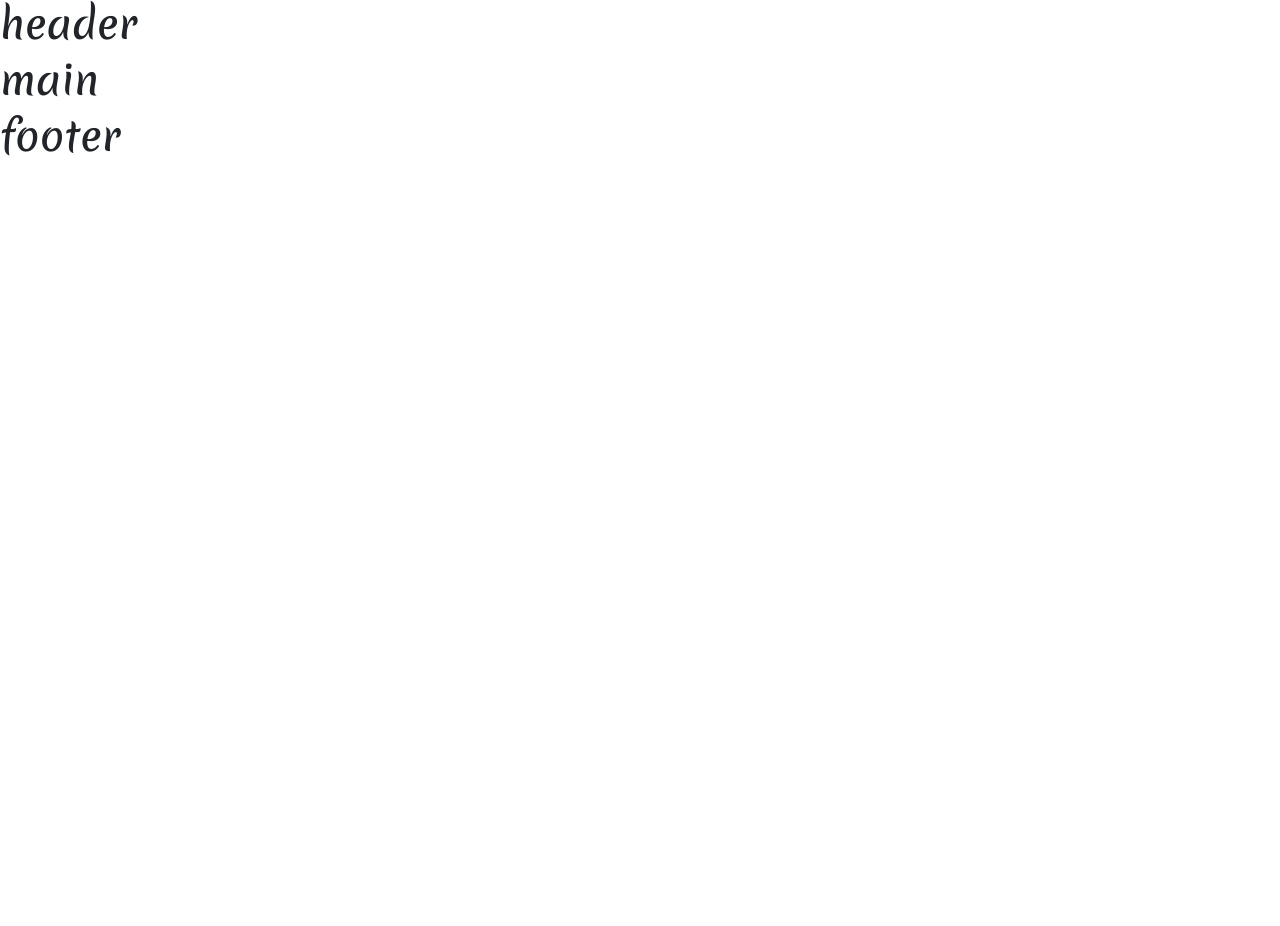
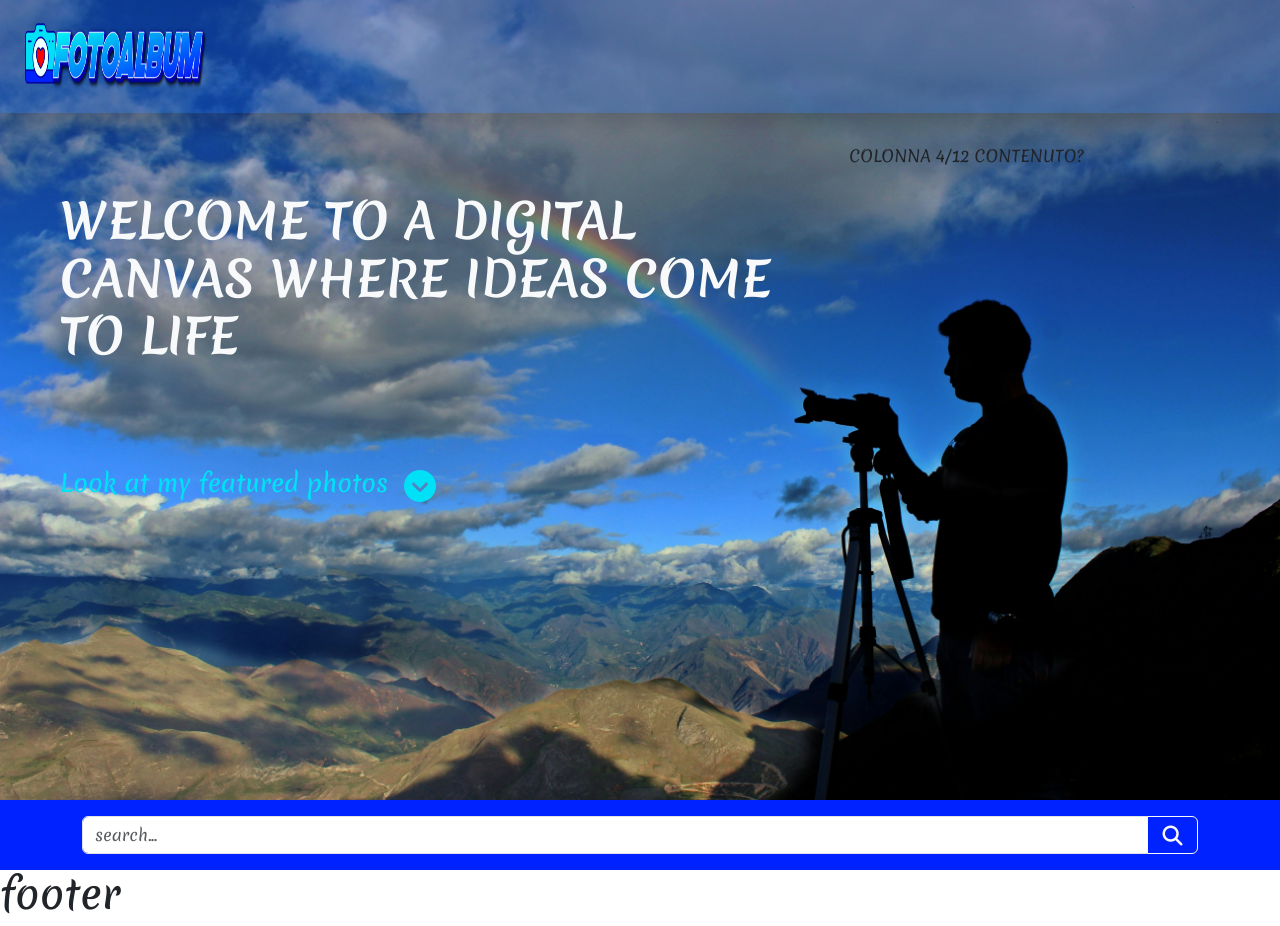
Before and after one commit to agostinoluca/fotoalbum-frontend, a Vue app: page / in a window 1280 px wide. Before the commit the page ends 800 px from the top, so only its background shows below. Built offline with nearby package versions, Linux system fonts and the light colour scheme; no server answers.

Commit message:
add state.js add api calls add PhotoCard add style to page

```diff
--- a/src/App.vue
+++ b/src/App.vue
@@ -1,4 +1,5 @@
 <script>
+import { state } from './state';
 import AppHeader from "./components/AppHeader.vue";
 import AppMain from "./components/AppMain.vue";
 import AppFooter from "./components/AppFooter.vue";
@@ -9,6 +10,11 @@ export default {
     AppMain,
     AppFooter
   },
+  mounted() {
+    const photos_url = state.base_api_url + state.photos_endpoint
+    // console.log(photos_url);
+    state.callApi(photos_url)
+  }
 }
 </script>
 
--- a/src/components/AppHeader.vue
+++ b/src/components/AppHeader.vue
@@ -1,13 +1,64 @@
 <script>
+import { state } from '../state';
 export default {
     name: 'AppHeader',
+    data() {
+        return {
+            state
+        }
+    },
 }
 </script>
 
 <template>
-    <header>
-        <h1>header</h1>
+    <header class="bg-primary bg-opacity-25 position-fixed w-100 shadow">
+
+
+        <div class="logo img-fluid px-3">
+            <img width="200" src="../assets/img/logo.png" alt="Logo FotoAlbum">
+        </div>
+        <!-- /logo-->
     </header>
+
+
+
+    <div class="bg_primary">
+
+        <div class="jumbotron p-5 min-vh-100">
+            <div class="container-fluid py-5">
+                <div class="row pt-5">
+                    <div class="col-8">
+                        <h1 class="py-5 display-5 text-uppercase fw-bold text-light">
+                            Welcome to a digital canvas where ideas come to life
+                        </h1>
+                        <div class="d-flex align-items-center gap-3 py-5">
+                            <h4 class="text_lightblue">Look at my featured photos</h4>
+                            <a class="text_lightblue" href="#featured_photos"><i
+                                    class="fa fa-chevron-circle-down fa-2x"></i>
+                            </a>
+                        </div>
+                    </div>
+                    <div class="col-4">
+                        COLONNA 4/12 CONTENUTO?
+                    </div>
+                </div>
+            </div>
+        </div>
+
+        <div class="container py-3">
+            <form @submit.prevent="state.search()">
+                <div class="input-group">
+                    <input type="search" class="form-control" placeholder="search..." v-model="state.search_photo">
+                    <button class="btn btn-outline-light" type="submit">
+                        <i class="fas fa-search fa-lg fa-fw"></i>
+                    </button>
+                </div>
+            </form>
+        </div>
+
+    </div>
+
+
 </template>
 
 
--- a/src/components/AppMain.vue
+++ b/src/components/AppMain.vue
@@ -1,12 +1,17 @@
 <script>
+import PhotoCard from './PhotoCard.vue';
+
 export default {
     name: 'AppMain',
+    components: {
+        PhotoCard,
+    }
 }
 </script>
 
 <template>
     <main>
-        <h1>main</h1>
+        <PhotoCard></PhotoCard>
     </main>
 </template>
 
--- /dev/null
+++ b/src/components/PhotoCard.vue
@@ -0,0 +1,101 @@
+<script>
+import { state } from '../state';
+
+export default {
+    name: 'PhotoCard',
+
+    data() {
+        return {
+            state
+        }
+    }
+}
+</script>
+
+<template>
+    <section id="featured_photos" class="photos bg_primary pb-3" v-if="state.photos">
+        <div class="container">
+            <div class="row row-cols-1 row-cols-sm-2 row-cols-sm-3 g-4">
+                <div class="col" v-for="photo in state.photos.data">
+                    <div class="card h-100">
+
+                        <template v-if="photo.image">
+                            <img :src="photo.image.startsWith('upload') ? state.base_api_url + '/storage/' + photo.image : photo.image"
+                                :alt="'Photo of ' + photo.title">
+                        </template>
+
+
+                        <div class="card-body text-center">
+                            <span class="fs-5 text-uppercase">
+                                {{ photo.title }}
+                            </span>
+                        </div>
+
+                        <div class="card-footer text-center">
+                            <!-- Modal trigger button -->
+                            <button type="button" class="btn btn-transparent text-info" data-bs-toggle="modal"
+                                :data-bs-target="`#photo-${photo.id}`">
+                                Learn more <i class="fa-solid fa-magnifying-glass"></i>
+                            </button>
+
+                            <!-- Modal Body -->
+                            <!-- if you want to close by clicking outside the modal, delete the last endpoint:data-bs-backdrop and data-bs-keyboard -->
+                            <div class="modal fade" :id="`photo-${photo.id}`" tabindex="-1" data-bs-backdrop="static"
+                                data-bs-keyboard="false" role="dialog" :aria-labelledby="`modalTitle-${photo.id}`"
+                                aria-hidden="true">
+                                <div class="modal-dialog modal-dialog-scrollable modal-dialog-centered modal-xl"
+                                    role="document">
+                                    <div class="modal-content">
+                                        <div class="modal-header">
+                                            <h5 class="modal-title text-uppercase" :id="`modalTitle-${photo.id}`">
+                                                {{ photo.title }}
+                                            </h5>
+                                        </div>
+                                        <template v-if="photo.image">
+                                            <img class="m-auto"
+                                                :src="photo.image.startsWith('upload') ? state.base_api_url + '/storage/' + photo.image : photo.image"
+                                                :alt="'Photo of ' + photo.title">
+                                        </template>
+
+                                        <div class="modal-body px-5 lead">
+                                            {{ photo.description }}
+                                        </div>
+                                        <div class="modal-footer">
+                                            <button type="button" class="btn btn-secondary" data-bs-dismiss="modal">
+                                                <i class="fa-solid fa-angles-left"></i> Back
+                                            </button>
+                                        </div>
+                                    </div>
+                                </div>
+                            </div>
+
+                        </div>
+                    </div>
+                </div>
+            </div>
+
+
+            <nav aria-label="Page navigation" class="mt-4">
+                <ul class="pagination">
+                    <li class="page-item" :class="{ 'disabled': !link.url, 'active': link.active }"
+                        v-for="link in state.photos.links">
+                        <button class="page-link" :href="link.url" @click="state.changePage(link.url)">
+                            <span v-html="link.label"></span>
+                        </button>
+                    </li>
+                </ul>
+            </nav>
+
+        </div>
+
+
+
+    </section>
+</template>
+
+<style class="scoped">
+img {
+    max-width: 800px;
+    aspect-ratio: 16/9;
+}
+</style>
--- /dev/null
+++ b/src/state.js
@@ -0,0 +1,33 @@
+import axios from "axios";
+import { reactive } from "vue";
+
+export const state = reactive({
+  base_api_url: "http://127.0.0.1:8000",
+  photos_endpoint: "/api/photos",
+  search_photo: "",
+  photos: null,
+
+  callApi(photos_url) {
+    axios
+      .get(photos_url)
+      .then((resp) => {
+        // console.log(resp);
+        this.photos = resp.data.results;
+      })
+      .catch((err) => {
+        console.error(err);
+      });
+  },
+
+  changePage(url) {
+    this.callApi(url);
+  },
+
+  search() {
+    const photos_url =
+      this.base_api_url + this.photos_endpoint + `?search=${this.search_photo}`;
+
+    // console.log(photos_url);
+    this.callApi(photos_url);
+  },
+});
--- a/src/style.css
+++ b/src/style.css
@@ -1,3 +1,79 @@
+/* #region Common */
 body {
   font-family: "Merienda", cursive;
 }
+
+:root {
+  --fotoalbum-primary: #0022fe;
+  --fotoalbum-secondary: #a5a5a5;
+  --fotoalbum-lightblue: #00e0f6;
+  --fotoalbum-light: #f6f7ff;
+  --fotoalbum-dark: #000000;
+  --fotoalbum-danger: #ff0000;
+}
+
+img {
+  max-width: 100%;
+}
+
+/* #endregion Common */
+
+/* #region Utility */
+.btn_custom {
+  background-color: var(--fotoalbum-primary);
+  color: var(--fotoalbum-light);
+  padding: 0.5rem 1rem;
+  border-radius: 0.75rem;
+  border: none;
+  font-size: 1.25rem;
+  cursor: pointer;
+
+  &:hover {
+    color: var(--fotoalbum-light);
+    box-shadow: 0 0 0.25rem var(--fotoalbum-light);
+  }
+}
+
+/* #endregion Utility */
+
+/* #region color utilities */
+
+.text_primary {
+  color: var(--fotoalbum-primary);
+}
+
+.text_secondary {
+  color: var(--fotoalbum-secondary);
+}
+
+.text_lightblue {
+  color: var(--fotoalbum-lightblue);
+}
+
+.text_light {
+  color: var(--fotoalbum-light);
+}
+
+.text_dark {
+  color: var(--fotoalbum-dark);
+}
+
+.text_danger {
+  color: var(--fotoalbum-danger);
+}
+
+.bg_primary {
+  background-color: var(--fotoalbum-primary);
+}
+
+/* #endregion Text style */
+
+
+/* #region Header */
+.jumbotron {
+  background-image: url(assets/img/jumbotron.jpg);
+  background-size: cover;
+  background-position: center;
+}
+
+/* #endregion Header */
```
